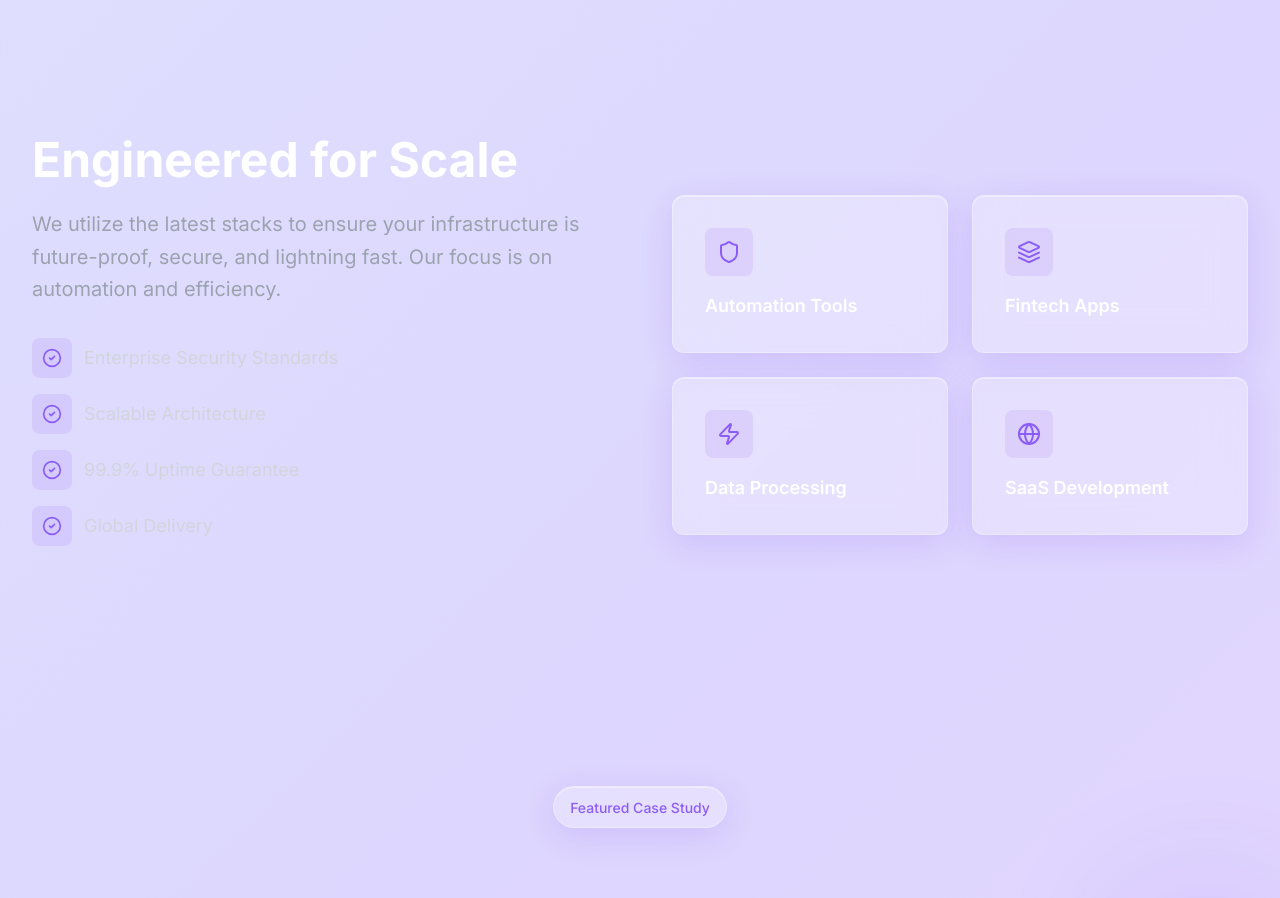
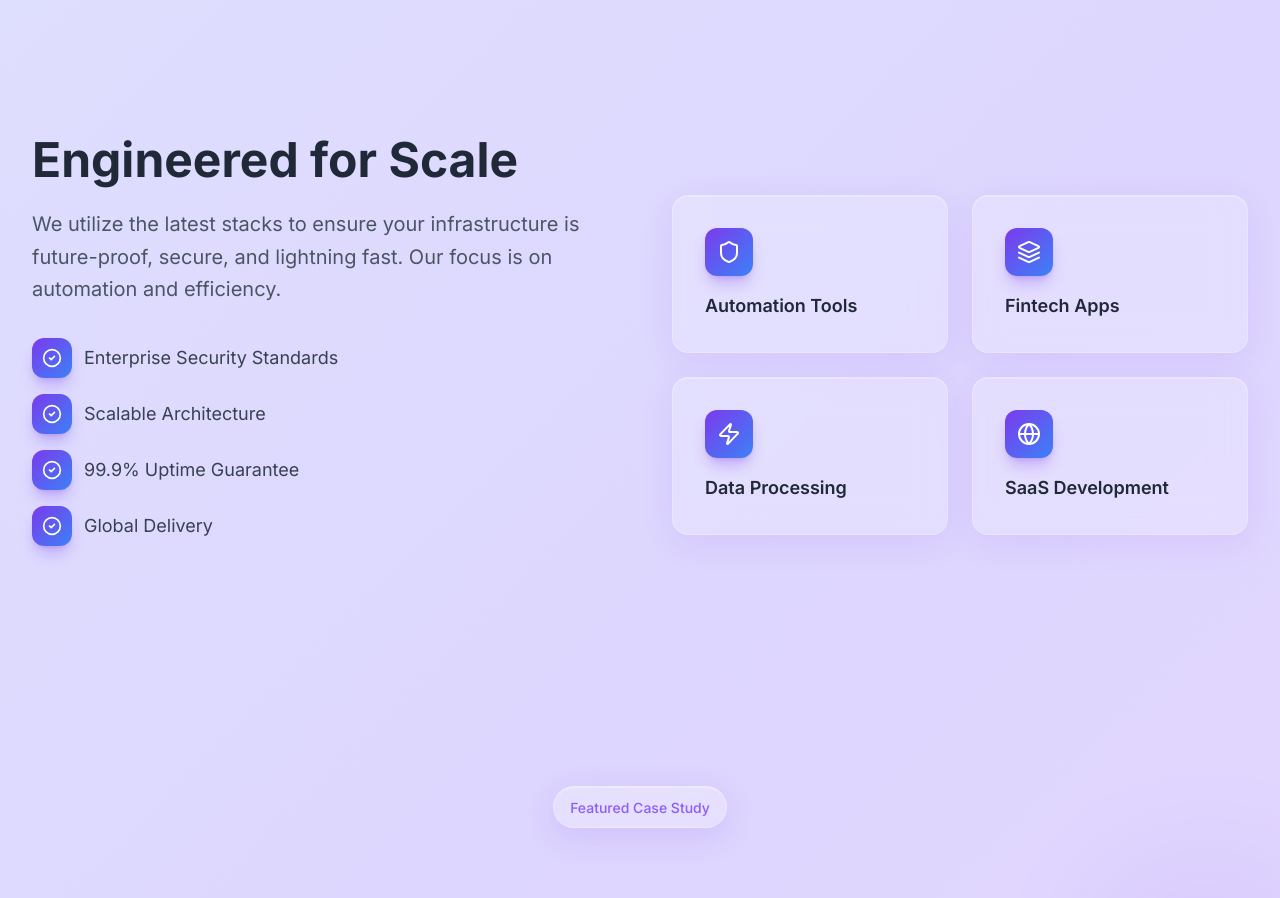
Before and after one commit to mwengamulinge/nodecosa-studio, a React (Vite) app: page / in a window 1280 px wide. Shown: the part 1460-2358 px from the top of the page. Built offline with nearby package versions, Linux system fonts and the light colour scheme.

Commit message:
Update Capabilities.jsx

```diff
--- a/src/components/Capabilities.jsx
+++ b/src/components/Capabilities.jsx
@@ -26,10 +26,10 @@ const Capabilities = () => {
             viewport={{ once: true }}
             transition={{ duration: 0.6 }}
           >
-            <h2 className="text-4xl md:text-5xl font-bold mb-6">
+            <h2 className="text-4xl md:text-5xl font-bold mb-6 text-gray-800">
               Engineered for Scale
             </h2>
-            <p className="text-xl text-gray-400 mb-8 leading-relaxed">
+            <p className="text-xl text-gray-600 mb-8 leading-relaxed">
               We utilize the latest stacks to ensure your infrastructure is
               future-proof, secure, and lightning fast. Our focus is on
               automation and efficiency.
@@ -45,10 +45,10 @@ const Capabilities = () => {
                   transition={{ duration: 0.4, delay: index * 0.1 }}
                   className="flex items-center space-x-3"
                 >
-                  <div className="w-10 h-10 bg-primary-500/10 rounded-lg flex items-center justify-center flex-shrink-0">
-                    <CheckCircle2 className="w-5 h-5 text-primary-400" />
+                  <div className="w-10 h-10 bg-gradient-primary rounded-xl flex items-center justify-center flex-shrink-0 shadow-lg shadow-primary-500/30">
+                    <CheckCircle2 className="w-5 h-5 text-white" />
                   </div>
-                  <span className="text-lg text-gray-300">
+                  <span className="text-lg text-gray-700">
                     {feature.label}
                   </span>
                 </motion.div>
@@ -73,12 +73,12 @@ const Capabilities = () => {
                   whileInView={{ opacity: 1, scale: 1 }}
                   viewport={{ once: true }}
                   transition={{ duration: 0.4, delay: index * 0.1 }}
-                  className="glass-effect rounded-xl p-8 hover:bg-dark-800/70 transition-all duration-300 hover:scale-105 cursor-pointer group"
+                  className="glass-card rounded-2xl p-8 hover:scale-105 transition-all duration-300 cursor-pointer group"
                 >
-                  <div className="w-12 h-12 bg-primary-500/10 rounded-lg flex items-center justify-center mb-4 group-hover:bg-primary-500/20 transition-colors duration-300">
-                    <Icon className="w-6 h-6 text-primary-400" />
+                  <div className="w-12 h-12 bg-gradient-primary rounded-xl flex items-center justify-center mb-4 group-hover:scale-110 transition-transform duration-300 shadow-lg shadow-primary-500/30">
+                    <Icon className="w-6 h-6 text-white" />
                   </div>
-                  <h3 className="text-lg font-semibold">{spec}</h3>
+                  <h3 className="text-lg font-semibold text-gray-800">{spec}</h3>
                 </motion.div>
               )
             })}
```
